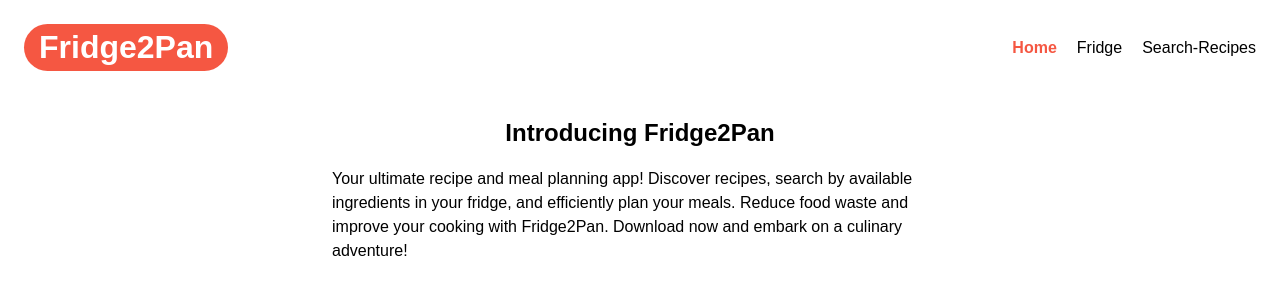
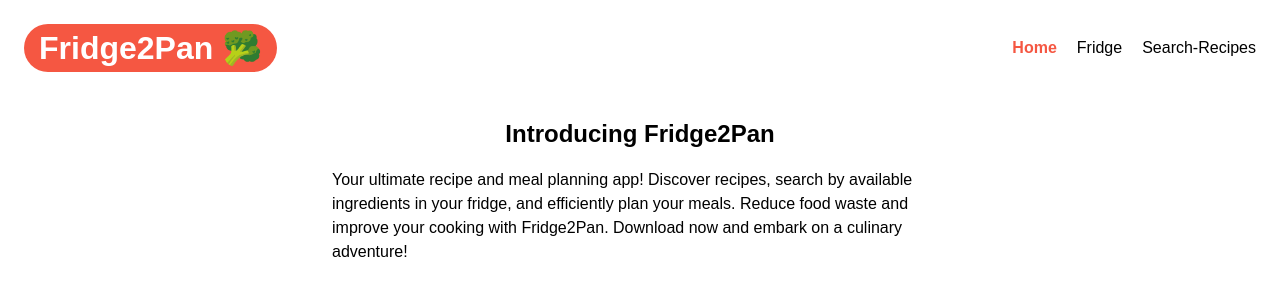
Before and after one commit to mavSeneris/Fridge2Pan, a React (Vite) app: page / in a window 1280 px wide. Shown: the top 300 px of the page. Built offline with nearby package versions, Linux system fonts and the light colour scheme.

Commit message:
added emoji header logo

```diff
--- a/src/components/Header.jsx
+++ b/src/components/Header.jsx
@@ -10,7 +10,9 @@ export default function Header(){
 
   return (
     <header>
-        <h1 className='main-logo'>Fridge2Pan</h1>
+        {/* <h1 className='main-logo'>Fridge2Pan 🥑</h1> */}
+        <h1 className='main-logo'>Fridge2Pan 🥦</h1>
+
         <nav>
             <NavLink
                 to="/"
```
